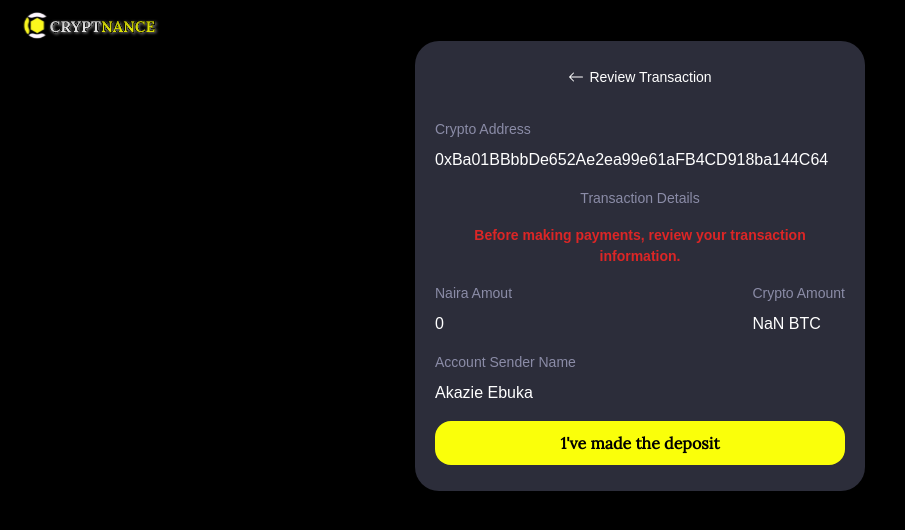
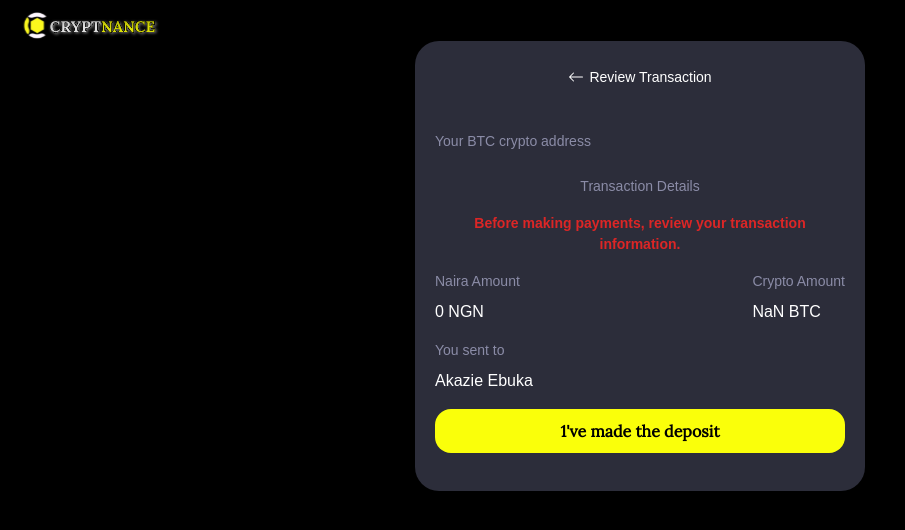
Before and after one commit to iampitrus/test, a React (Vite) app: page /user/buy/review in a window 1280 px wide. Shown: the top 530 px of the page, without its empty margins (0-905 px from the left). Built offline with nearby package versions, Linux system fonts and the light colour scheme; no server answers.

Commit message:
Refactor: update userSlice to include walletAddress

```diff
--- a/src/components/atoms/TextInputLabel.tsx
+++ b/src/components/atoms/TextInputLabel.tsx
@@ -1,15 +1,19 @@
+import React from "react";
 import TextInput from "./TextInput";
 
 type Props = {
   label: string;
   text: string | number;
+  children?: React.ReactNode;
 };
 
-function TextInputLabel({ label, text }: Props) {
+function TextInputLabel({ label, text, children }: Props) {
   return (
     <div className="flex flex-col gap-2">
       <TextInput>{label}</TextInput>
-      <p className="text-white break-words font-Poppins">{text}</p>
+      <p className="text-white break-words font-Poppins">
+        {text} {children}
+      </p>
     </div>
   );
 }
--- /dev/null
+++ b/src/components/organisms/CopyToClipboard.tsx
@@ -0,0 +1,36 @@
+import { useState } from "react";
+import { GoCopy } from "react-icons/go";
+import { IoIosCheckmarkCircleOutline } from "react-icons/io";
+
+export default function CopyToClipboard({ data }: { data: string }) {
+  const [copied, setCopied] = useState(false);
+
+  const handleCopy = async (text: string) => {
+    navigator.clipboard
+      .writeText(text)
+      .then(() => {
+        setCopied(true);
+      })
+      .catch((err) => {
+        console.error("Failed to copy text: ", err);
+      });
+  };
+
+  return (
+    <div className="relative">
+      {copied ? (
+        <IoIosCheckmarkCircleOutline className="text-headercolor" />
+      ) : (
+        <GoCopy
+          onClick={() => handleCopy(data)}
+          className="text-headercolor cursor-pointer"
+        />
+      )}
+      {copied && (
+        <p className="absolute top-5 -left-4 text-white text-xs bg-gray-600 py-1 px-2 rounded-2xl">
+          copied
+        </p>
+      )}
+    </div>
+  );
+}
--- a/src/components/organisms/OurBank.tsx
+++ b/src/components/organisms/OurBank.tsx
@@ -2,21 +2,43 @@ import Button from "../atoms/UserButton";
 import { useNavigate } from "react-router-dom";
 import CurrentRatePer1 from "../atoms/CurrentRatePer1";
 import TextInputLabel from "../atoms/TextInputLabel";
+import TextInput from "../atoms/TextInput";
+import Input from "../atoms/UserInput";
+import { useDispatch, useSelector } from "react-redux";
+import { useState } from "react";
+import { selectUser, setUserWalletAddress } from "../../redux/userSlice";
+import CopyToClipboard from "./CopyToClipboard";
 
 const OurBank = () => {
+  const [userAddress, setUserAddress] = useState("");
+  const companyAccountNumber = "2019038333";
+
+  const crypto = useSelector(selectUser).crypto;
+
   const navigate = useNavigate();
+  const dispatch = useDispatch();
+
   const handleBank = () => {
+    if (!userAddress) return;
+
+    dispatch(setUserWalletAddress(userAddress));
     navigate("/user/buy/receipt", { state: "buy" });
   };
 
   return (
     <div className="flex w-full flex-col gap-4">
-      <TextInputLabel label="Kuda Bank" text="2019038333" />
+      <TextInputLabel label="Kuda Bank" text="2019038333">
+        <CopyToClipboard data={companyAccountNumber} />
+      </TextInputLabel>
       <TextInputLabel label="Sender Account Name" text="Akazie Ebuka" />
-      <TextInputLabel
-        label="Sender Crypto Address"
-        text="0xBa01BBbbDe652Ae2ea99e61aFB4CD918ba144C64"
+      <TextInput>Enter your {crypto} crypto address</TextInput>
+      <Input
+        inputType="field"
+        type="text"
+        placeholder="Paste your wallet address"
+        onChange={(e: any) => setUserAddress(e.target.value)}
       />
+
       <CurrentRatePer1 />
 
       <Button onclick={handleBank}>Confirm</Button>
--- a/src/components/organisms/Review.tsx
+++ b/src/components/organisms/Review.tsx
@@ -10,7 +10,9 @@ import { selectUser } from "../../redux/userSlice";
 
 const Review = () => {
   const userDetails = useSelector(selectUser);
-  const { fiat, crypto, acctDetails, amount } = userDetails;
+  const { fiat, crypto, amount, walletAddress } = userDetails;
+
+  const currency = fiat === "NGN" ? "Naira" : "Dollar";
 
   const [convertedAmt, setConvertedAmt] = useState("");
   const { rate } = useGetCurrentRate();
@@ -19,16 +21,15 @@ const Review = () => {
     useCreatePaymentBuyMutation();
 
   const initalPaymentDetails = {
-    businessId: "remittance",
-    incomingCurrency: crypto,
-    incomingAmount: amount,
-    outgoingCurrency: fiat,
-    paymentType: "bank",
-    country: "NGN",
-    accountNumber: acctDetails?.accountnumber,
-    accountName: acctDetails?.accountname,
-    bank: acctDetails?.name,
-    bankCode: acctDetails?.code,
+    fullName: "cryptnance",
+    incomingCurrency: fiat,
+    outgoingCurrency: crypto,
+    amount,
+    rateKey: "rate",
+    network: "3131656942",
+    currency: fiat,
+    cryptoAddress: walletAddress,
+    fee: 60,
   };
 
   function handleBuy() {
@@ -51,21 +52,24 @@ const Review = () => {
       ) : (
         <div className="flex w-full flex-col gap-4">
           <TextInputLabel
-            label="Crypto Address"
-            text="0xBa01BBbbDe652Ae2ea99e61aFB4CD918ba144C64"
+            label={`Your ${crypto} crypto address`}
+            text={walletAddress}
           />
           <TextInput className="text-center">Transaction Details</TextInput>
           <TextInput className="font-bold text-red-600 text-center">
             Before making payments, review your transaction information.
           </TextInput>
           <div className="flex justify-between items-center">
-            <TextInputLabel label="Naira Amout" text={`${amount}`} />
+            <TextInputLabel
+              label={`${currency} Amount`}
+              text={`${amount} ${fiat}`}
+            />
             <TextInputLabel
               label="Crypto Amount"
               text={`${convertedAmt} ${crypto}`}
             />
           </div>
-          <TextInputLabel label="Account Sender Name" text="Akazie Ebuka" />
+          <TextInputLabel label="You sent to" text="Akazie Ebuka" />
           <Button onclick={handleBuy}>1've made the deposit</Button>
         </div>
       )}
--- a/src/components/organisms/SendCrypto.tsx
+++ b/src/components/organisms/SendCrypto.tsx
@@ -1,26 +1,12 @@
-import { GoCopy } from "react-icons/go";
-import { IoIosCheckmarkCircleOutline } from "react-icons/io";
 import TextInput from "../atoms/TextInput";
 import Button from "../atoms/UserButton";
 import { useNavigate } from "react-router-dom";
-import { useState } from "react";
+import CopyToClipboard from "./CopyToClipboard";
 
 const SendCrypto = () => {
   const walletAdrress = "0x9144B42ED902F4b915111";
-  const [copied, setCopied] = useState(false);
 
   const navigate = useNavigate();
-
-  const handleCopy = async (text: string) => {
-    navigator.clipboard
-      .writeText(text)
-      .then(() => {
-        setCopied(true);
-      })
-      .catch((err) => {
-        console.error("Failed to copy text: ", err);
-      });
-  };
 
   const handleNext = () => {
     navigate("/user/sell/review-sell");
@@ -33,21 +19,7 @@ const SendCrypto = () => {
           <TextInput>Crypto Address</TextInput>
           <div className="flex items-center gap-5">
             <h3 className="text-white">{walletAdrress}</h3>
-            <div className="relative">
-              {copied ? (
-                <IoIosCheckmarkCircleOutline className="text-headercolor" />
-              ) : (
-                <GoCopy
-                  onClick={() => handleCopy(walletAdrress)}
-                  className="text-headercolor cursor-pointer"
-                />
-              )}
-              {copied && (
-                <p className="absolute top-5 -left-4 text-white text-xs bg-gray-600 py-1 px-2 rounded-2xl">
-                  copied
-                </p>
-              )}
-            </div>
+            <CopyToClipboard data={walletAdrress} />
           </div>
         </div>
         <div className="text-center">
--- a/src/redux/userSlice.ts
+++ b/src/redux/userSlice.ts
@@ -13,6 +13,7 @@ const initialState: {
     code: string;
   };
   newPaymentDetails: {};
+  walletAddress: string;
 } = {
   crypto: "BTC",
   fiat: "NGN",
@@ -20,6 +21,7 @@ const initialState: {
   amount: 0,
   acctDetails: { name: "", accountnumber: "", accountname: "", code: "" },
   newPaymentDetails: {},
+  walletAddress: "",
 };
 
 const userSlice = createSlice({
@@ -44,6 +46,9 @@ const userSlice = createSlice({
     setPaymentDetails: (state, action) => {
       state.newPaymentDetails = action.payload;
     },
+    setUserWalletAddress: (state, action) => {
+      state.walletAddress = action.payload;
+    },
   },
 });
 
@@ -56,6 +61,7 @@ export const {
   setAmount,
   setAcctDetails,
   setPaymentDetails,
+  setUserWalletAddress,
 } = userSlice.actions;
 
 export default userSlice.reducer;
```
Also changed, not shown: src/api/onRamp.ts (+7 -8 lines).
